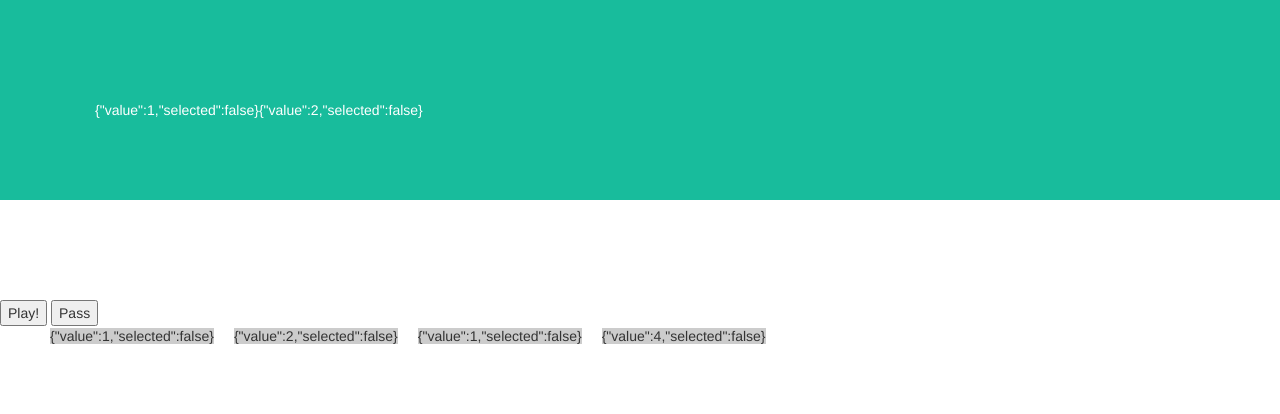
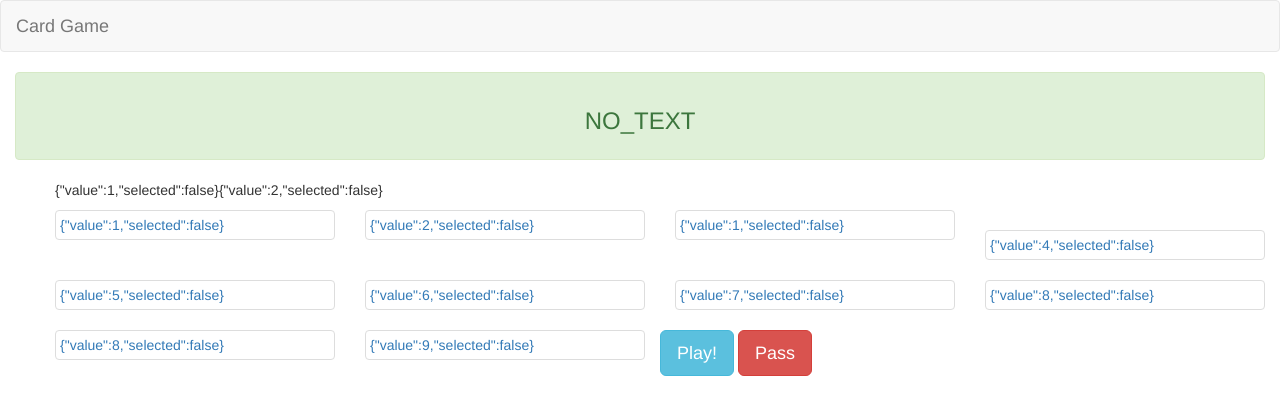
Before and after one commit to GabrielNicolasAvellaneda/cards, a website: page public/index.html in a window 1280 px wide. Drawn offline with Linux system fonts and the light colour scheme; no server answers.

Commit message:
Custom filter for Game State messages
Signed-off-by: GabrielNicolasAvellaneda <avellaneda.gabriel@gmail.com>

```diff
--- a/public/css/styles.css
+++ b/public/css/styles.css
@@ -14,6 +14,10 @@ body {
     cursor: pointer;
 }
 
+.message {
+    text-align: center;
+}
+
 li {
     display: inline;
 }
--- a/public/index.html
+++ b/public/index.html
@@ -4,27 +4,60 @@
     <meta charset="UTF-8">
     <link rel="stylesheet" type="text/css" href="css/styles.css">
     <link rel="stylesheet" type="text/css" href="css/bootstrap.min.css">
-    <link rel="stylesheet" type="text/css" href="freelancer.css">
     <script src="javascripts/angular.min.js"></script>
     <script src="javascripts/app.js"></script>
-    <title></title>
+    <meta name="viewport" content="width=device-width, initial-scale=1">
+    <title>Card Game</title>
 </head>
-<body ng-app="app" ng-controller="CardHandController">
-    <section id="board" class="success">
-        <div class="container">
+<body ng-app="app" ng-controller="MainController">
+<nav class="navbar navbar-default">
+    <div class="container-fluid">
+        <!-- Brand and toggle get grouped for better mobile display -->
+        <div class="navbar-header">
+            <button type="button" class="navbar-toggle collapsed" data-toggle="collapse" data-target="#bs-example-navbar-collapse-1" aria-expanded="false">
+                <span class="sr-only">Toggle navigation</span>
+                <span class="icon-bar"></span>
+                <span class="icon-bar"></span>
+                <span class="icon-bar"></span>
+            </button>
+            <a class="navbar-brand" href="#">Card Game</a>
+        </div>
+
+        <!-- Collect the nav links, forms, and other content for toggling -->
+        <div class="collapse navbar-collapse" id="bs-example-navbar-collapse-1">
+            <ul class="nav navbar-nav navbar-right">
+                <li><a href="#">{{state.player}}</a></li>
+            </ul>
+        </div><!-- /.navbar-collapse -->
+    </div><!-- /.container-fluid -->
+</nav>
+    <div class="container-fluid">
         <div class="row">
+           <div class="col-lg-12">
+              <div class="message alert alert-success"><h3>{{state.gameState | gamestate}}</h3></div>
+           </div>
+        </div>
+        <div class="row">
+           <div class="col-lg-12">
                <ul>
                    <li ng-repeat="c in onTable">{{c}}</li>
                </ul>
            </div>
         </div>
-    </section>
+    </div>
+
     <section id="hand">
-        <button type="button" ng-click="play()">Play!</button>
-        <button type="button" ng-click="pass()">Pass</button>
        <ul>
-           <li ng-repeat="c in hand" class="card"><span ng-click="select(c)">{{c}}</span></li>
+           <li ng-repeat="c in hand" class="card">
+               <div class="col-xs-6 col-md-3"> <a ng-click="select(c)" href="#" class="thumbnail">
+                   {{c}}
+                   </a>
+               </div>
         </ul>
     </section>
+    <div id="controls">
+        <button type="button" class="btn btn-info btn-lg" ng-click="play()">Play!</button>
+        <button type="button" class="btn btn-danger btn-lg" ng-click="pass()">Pass</button>
+    </div>
 </body>
 </html>
--- a/public/javascripts/app.js
+++ b/public/javascripts/app.js
@@ -9,8 +9,8 @@ var Card = function (value) {
 
 var app = angular.module('app', [])
 
-    .controller('CardHandController', function ($scope, $http, $timeout) {
-        $scope.hand = [1, 2, 1, 4].map(function (x) { return new Card(x); });
+    .controller('MainController', function ($scope, $http, $timeout) {
+        $scope.hand = [1, 2, 1, 4, 5, 6, 7, 8, 8, 9].map(function (x) { return new Card(x); });
         $scope.select = function (c) {
             c.selected = !c.selected;
         };
@@ -24,7 +24,9 @@ var app = angular.module('app', [])
         };
 
         var getState = function () {
-            $http.get('/status').then(function (result) { console.log(result.data);
+            $http.get('/status').then(function (result) {
+                console.log(result.data);
+                $scope.state = result.data;
                 $timeout(getState, 1000);
             });
         };
@@ -35,4 +37,12 @@ var app = angular.module('app', [])
             console.log("play");
         };
 
-    });
+    })
+        .filter('gamestate', function () {
+           return function (input) {
+            if (input == 'WaitingForPlayers') {
+                return "Waiting for Players";
+            }
+            return "NO_TEXT";
+           };
+        });
```
Also changed, not shown: index.js (+12 -2 lines). Lines whose indentation alone changed are shown as unchanged.
